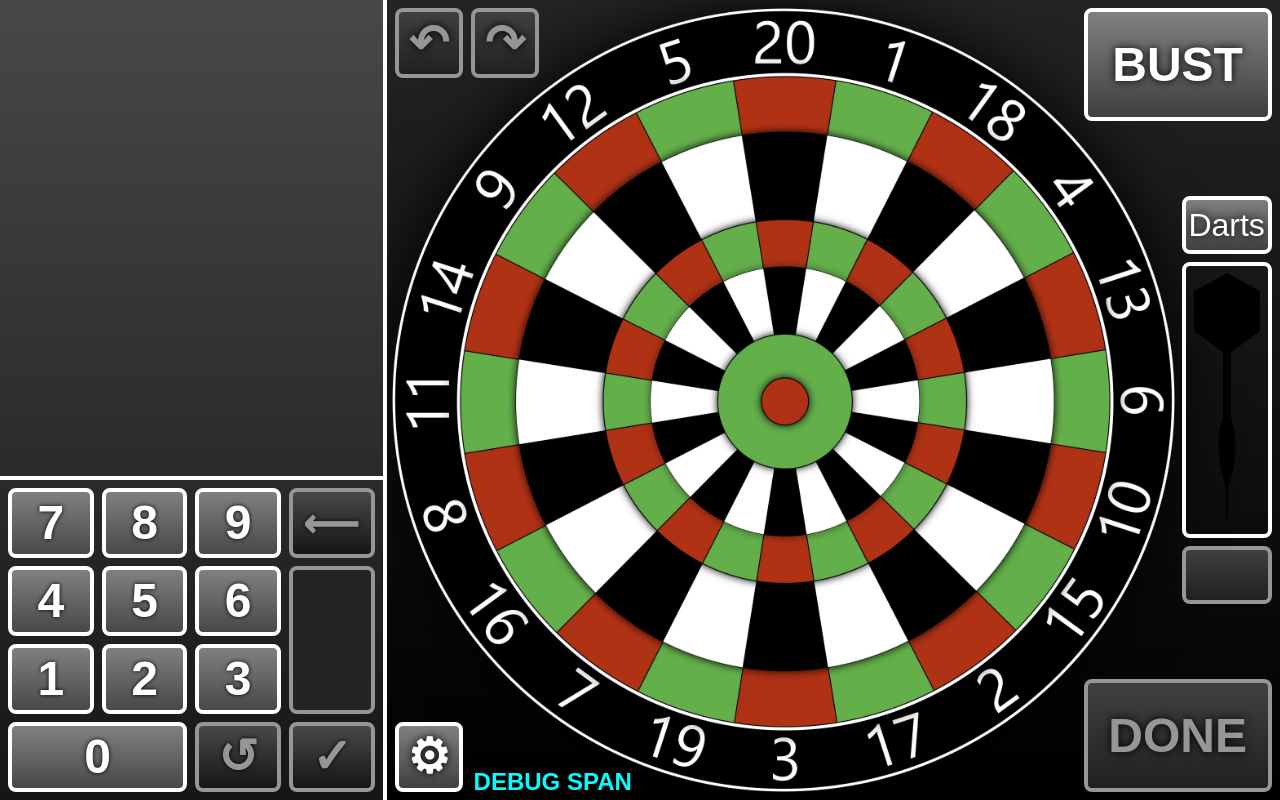
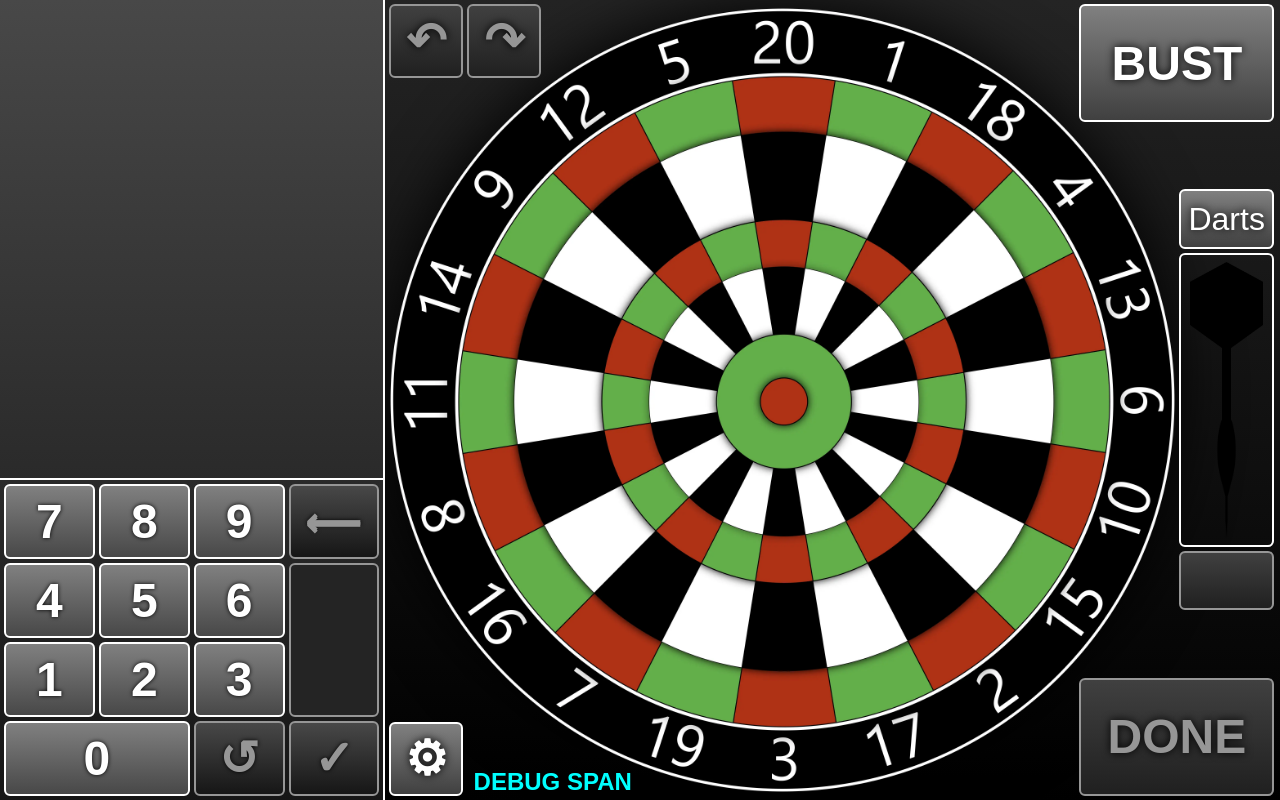
Before and after one commit to ChrisLe5512/Dartscore, a PHP site: page / in a window 1280 px wide. Run offline with PHP 8.4, Linux system fonts and the light colour scheme.

Commit message:
Adjusted borders, added dartboard section 0 darts clicking, fine-tuned styling

```diff
--- a/dartscore_new/calc.js
+++ b/dartscore_new/calc.js
@@ -105,6 +105,7 @@ document.addEventListener('DOMContentLoaded', function() {
 	const dartSpans = document.querySelectorAll('.darts span');
 	const dartsClear = document.querySelector('.darts-clear');
 	const dartsTotal = document.querySelector('.darts-total');
+	const dbSec = document.querySelector('.dartboard-section');
 
 	// dartsBust click event
 	dartsBust.addEventListener('click', function() {
@@ -144,6 +145,7 @@ document.addEventListener('DOMContentLoaded', function() {
 		}
 	}
 
+	// dartsClear click event
 	dartsClear.addEventListener('click', function() {
 		dartSpans.forEach(span => {
 			span.innerHTML = '';
@@ -152,6 +154,7 @@ document.addEventListener('DOMContentLoaded', function() {
 		updateDarts();
 	});
 
+	// dartSpans click events
 	dartSpans.forEach(span => {
 		span.addEventListener('click', function() {
 			this.innerHTML = '';
@@ -166,6 +169,24 @@ document.addEventListener('DOMContentLoaded', function() {
 		});
 	});
 
+	// dbSec click event
+	dbSec.addEventListener('click', function(event) {
+		if (event.target === this) {
+			let counted = false;
+			dartSpans.forEach(span => {
+				if (!counted && span.innerHTML.trim() === '') {
+					span.innerHTML = `<u>0</u>`;
+					span.classList.add('zero');
+					counted = true;
+					updateDarts();
+				}
+			});
+
+			debugSpan.textContent = `${dartDisplay}: ${sector}x${multiplier}=${dartTotal} (${color})`;
+		}
+	});
+
+	// Dartboard click event
 	document.getElementById('dartboard').addEventListener('click', function(event) {
 		const rect = this.getBoundingClientRect();
 		const centerX = rect.left + rect.width / 2;
@@ -227,7 +248,7 @@ document.addEventListener('DOMContentLoaded', function() {
 
 		let dartTotal = sector * multiplier;
 
-		counted = false;
+		let counted = false;
 		dartSpans.forEach(span => {
 			if (!counted && span.innerHTML.trim() === '') {
 				span.innerHTML = `<u>${dartDisplay}</u>`;
--- a/dartscore_new/index.html
+++ b/dartscore_new/index.html
@@ -104,6 +104,8 @@
 		<span class="debug-span">DEBUG SPAN</span>
 
 		<!-- <div class="i1610"></div> -->
+		<!-- <div class="i169"></div> -->
+		<!-- <div class="i43"></div> -->
 		<!-- undo: &#8630; -->
 		<!-- up/down arrows: &#x25B4;<br>134<br>&#x25BE; -->
 
--- a/dartscore_new/styles.css
+++ b/dartscore_new/styles.css
@@ -29,7 +29,7 @@ section {
 
 aside {
 	width: 30%;
-	border-right: 0.5vh solid white;
+	border-right: 2px solid white;
 	background: linear-gradient(#484848, #161616);
 	z-index: 1;
 }
@@ -39,7 +39,7 @@ aside {
 .scores-section {
 	height: 60%;
 	box-sizing: border-box;
-	border-bottom: 0.5vh solid white;
+	border-bottom: 2px solid white;
 }
 
 /* CALCULATOR */
@@ -50,7 +50,7 @@ aside {
 
 .calc-tbl {
 	table-layout: fixed;
-	border-spacing: 1vh;
+	border-spacing: 4px;
 	width: 100%;
 	height: 100%;
 	text-align: center;
@@ -62,8 +62,8 @@ aside {
 }
 
 .calc-tbl td {
-	border: 0.5vh solid white;
-	border-radius: 1vh;
+	border: 2px solid white;
+	border-radius: 6px;
 	height: 7.5vh;
 	background: linear-gradient(#808080, #484848);
 	cursor: pointer;
@@ -72,13 +72,14 @@ aside {
 .calc-tbl td.disabled {
 	color: #969696;
 	background: linear-gradient(#484848, #161616);
-	border: 0.5vh solid #969696;
+	border: 2px solid #969696;
 	pointer-events: none;
 }
 
 td.calc-score {
-	line-height: 5.5vh;
+	line-height: 5.25vh;
 	background: #323232;
+	text-shadow: 0 0 1vh black;
 }
 
 td.calc-score.disabled {
@@ -94,12 +95,13 @@ td.calc-score b {
 td.calc-score i {
 	font-style: normal;
 	font-weight: normal;
+	text-shadow: none;
 }
 
 td.back-score {
 	font-family: "Lucida Sans Unicode";
 	font-size: 5vh;
-	line-height: 2%;
+	line-height: 5%;
 }
 
 .back-score b {
@@ -120,7 +122,7 @@ td.back-score {
 
 .hist-tbl {
 	table-layout: fixed;
-	border-spacing: 1vh;
+	border-spacing: 4px;
 	width: 12.5vw;
 	height: 100%;
 	text-align: center;
@@ -134,8 +136,8 @@ td.back-score {
 	font-size: 6vh;
 	line-height: 1;
 	overflow: hidden;
-	border: 0.5vh solid white;
-	border-radius: 1vh;
+	border: 2px solid white;
+	border-radius: 6px;
 	background: linear-gradient(#808080, #404040);
 	pointer-events: auto;
 	cursor: pointer;
@@ -144,12 +146,12 @@ td.back-score {
 .hist-tbl td.disabled {
 	color: #969696;
 	background: linear-gradient(#404040, #202020);
-	border: 0.5vh solid #969696;
+	border: 2px solid #969696;
 	cursor: default;
 }
 
 .hist-tbl td.hidden {
-	height: 67%;
+	height: 64%;
 	visibility: hidden;
 	pointer-events: none;
 }
@@ -166,7 +168,7 @@ td.back-score {
 
 .btn-tbl {
 	table-layout: fixed;
-	border-spacing: 1vh;
+	border-spacing: 4px;
 	width: 296%;
 	height: 100%;
 	text-align: center;
@@ -178,8 +180,8 @@ td.back-score {
 .btn-tbl td {
 	height: 7.5%;
 	overflow: hidden;
-	border: 0.5vh solid white;
-	border-radius: 1vh;
+	border: 2px solid white;
+	border-radius: 6px;
 	background: linear-gradient(#808080, #404040);
 	pointer-events: auto;
 }
@@ -187,7 +189,7 @@ td.back-score {
 .btn-tbl td.disabled {
 	color: #969696;
 	background: linear-gradient(#404040, #202020);
-	border: 0.5vh solid #969696;
+	border: 2px solid #969696;
 	cursor: default;
 }
 
@@ -215,7 +217,7 @@ td.back-score {
 }
 
 .darts-total {
-	line-height: 1vh;
+	line-height: 1.5vh;
 	font-size: 6vh;
 	cursor: default;
 }
@@ -229,7 +231,7 @@ td.back-score {
 	margin-left: -0.25vh;
 	font-size: 3vh;
 	text-align: center;
-	line-height: 1;
+	line-height: 1.05;
 	color: white;
 	top: 50%;
 	left: 150%;
@@ -237,11 +239,11 @@ td.back-score {
 }
 
 .darts span {
-	width: 65%;
-	height: 8vh;
+	width: 70%;
+	height: 8.65vh;
 	margin: 1vh 0;
-	border: 0.5vh solid transparent;
-	border-radius: 1.5vh;
+	border: 2px solid transparent;
+	border-radius: 6px;
 	text-shadow: 0 0 0.5vh black;
 	pointer-events: auto;
 }
```
Also changed, not shown: other parts of dartscore_new/styles.css (+38 -14 lines).
